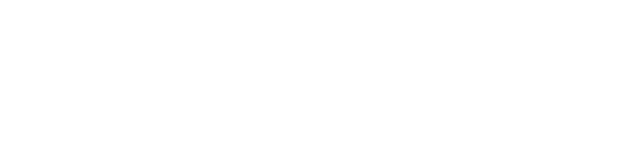
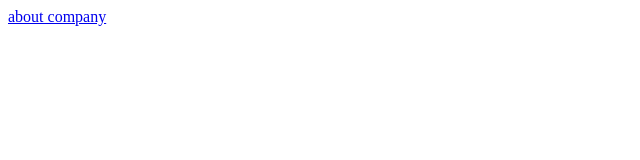
Before and after one commit to BladeKitana732/HTML_Basics, a plain HTML site: page index.html in a window 1280 px wide. Shown: the whole page, without its empty margins (0-640 px from the left). Drawn offline with Linux system fonts and the light colour scheme.

Commit message:
both in same folder so relative url is in href

```diff
--- a/index.html
+++ b/index.html
@@ -7,6 +7,6 @@
     </style>
 </head>
 <body>
-    <a href=""></a>
+    <a href="about.html">about company</a>
 </body>
 </html>
```
